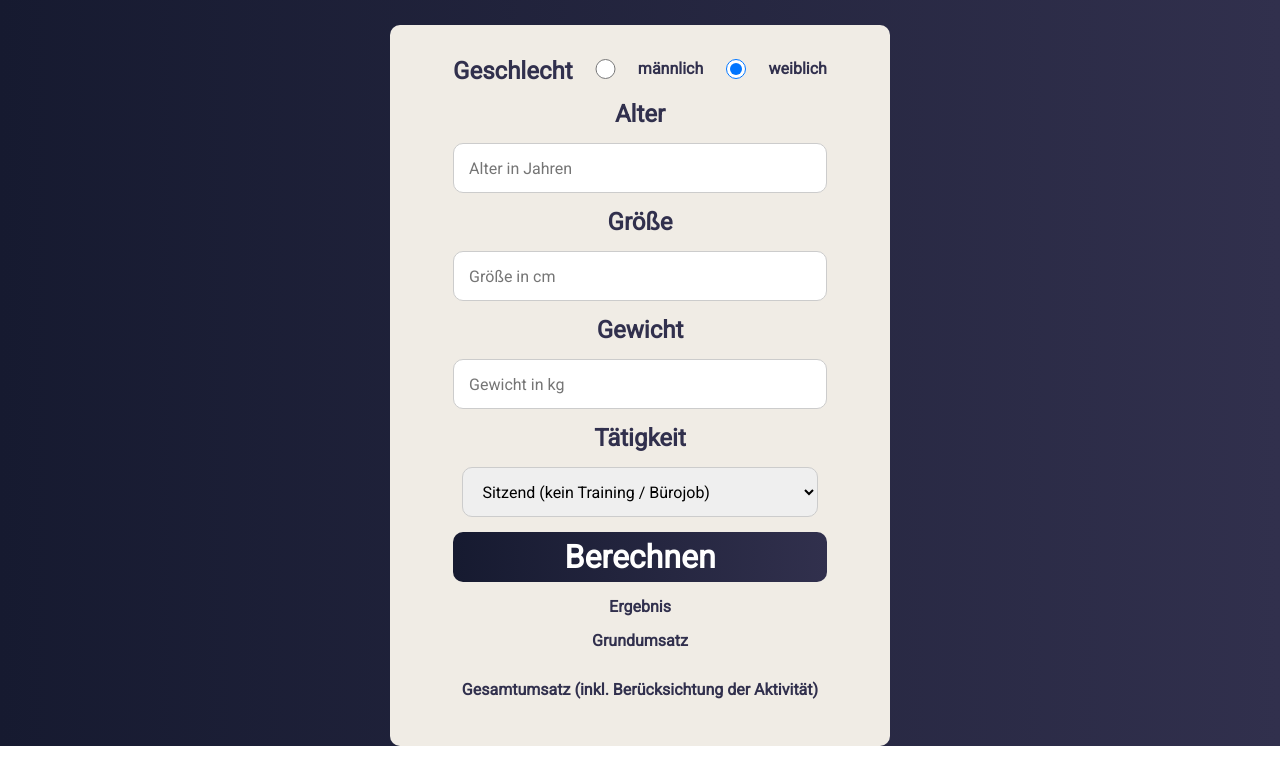
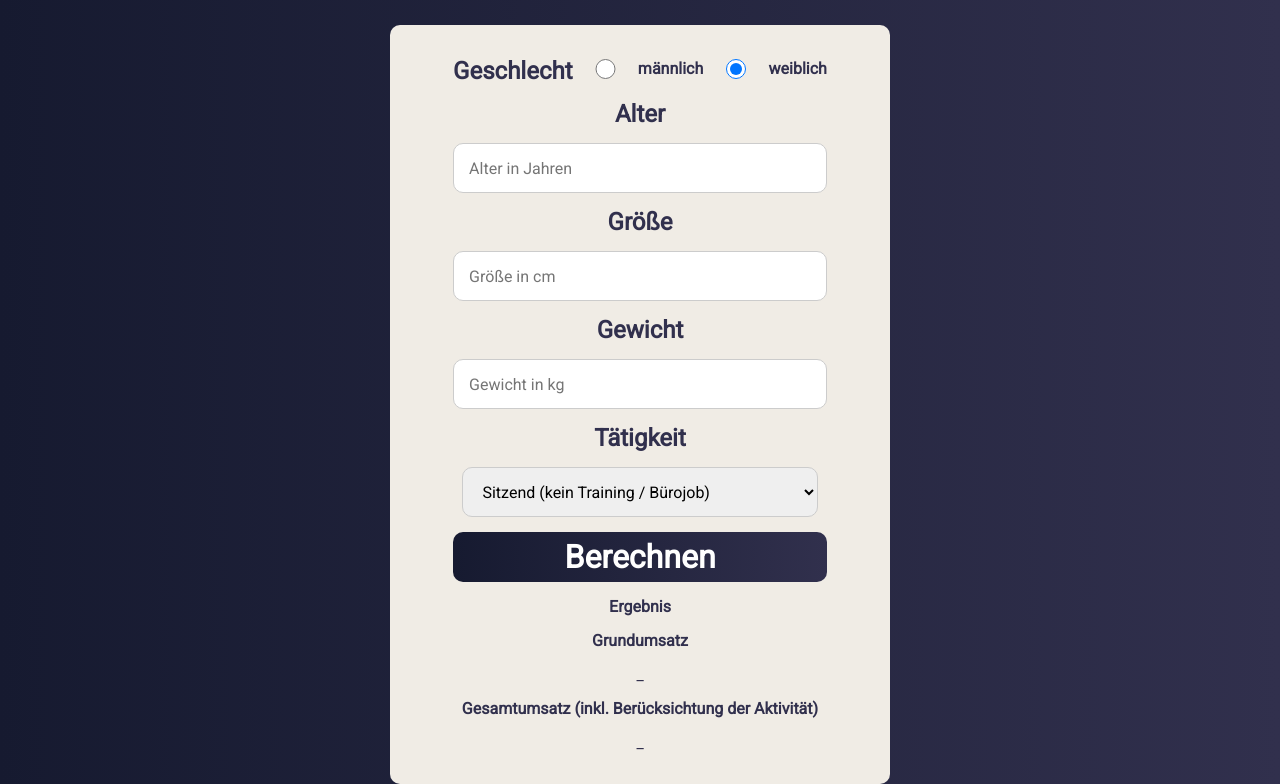
Before and after one commit to abothke/tdee-calc-js, a plain HTML site: page index.html in a window 1280 px wide. Shown: the part 124-908 px from the top of the page. Before the commit the page ends 870 px from the top, so only its background shows below. Drawn offline with Linux system fonts and the light colour scheme.

Commit message:
Platzhalter für das Ergebnis hinzugefügt

```diff
--- a/index.html
+++ b/index.html
@@ -75,9 +75,9 @@
       <div id="result">
         <h3>Ergebnis</h3>
         <h3>Grundumsatz</h3>
-        <div id="resultValue"></div>
+        <div id="resultValue">_</div>
         <h3>Gesamtumsatz (inkl. Berücksichtung der Aktivität)</h3>
-        <div id="resultValuePal"></div>
+        <div id="resultValuePal">_</div>
       </div>
     </div>
     </form>
```
